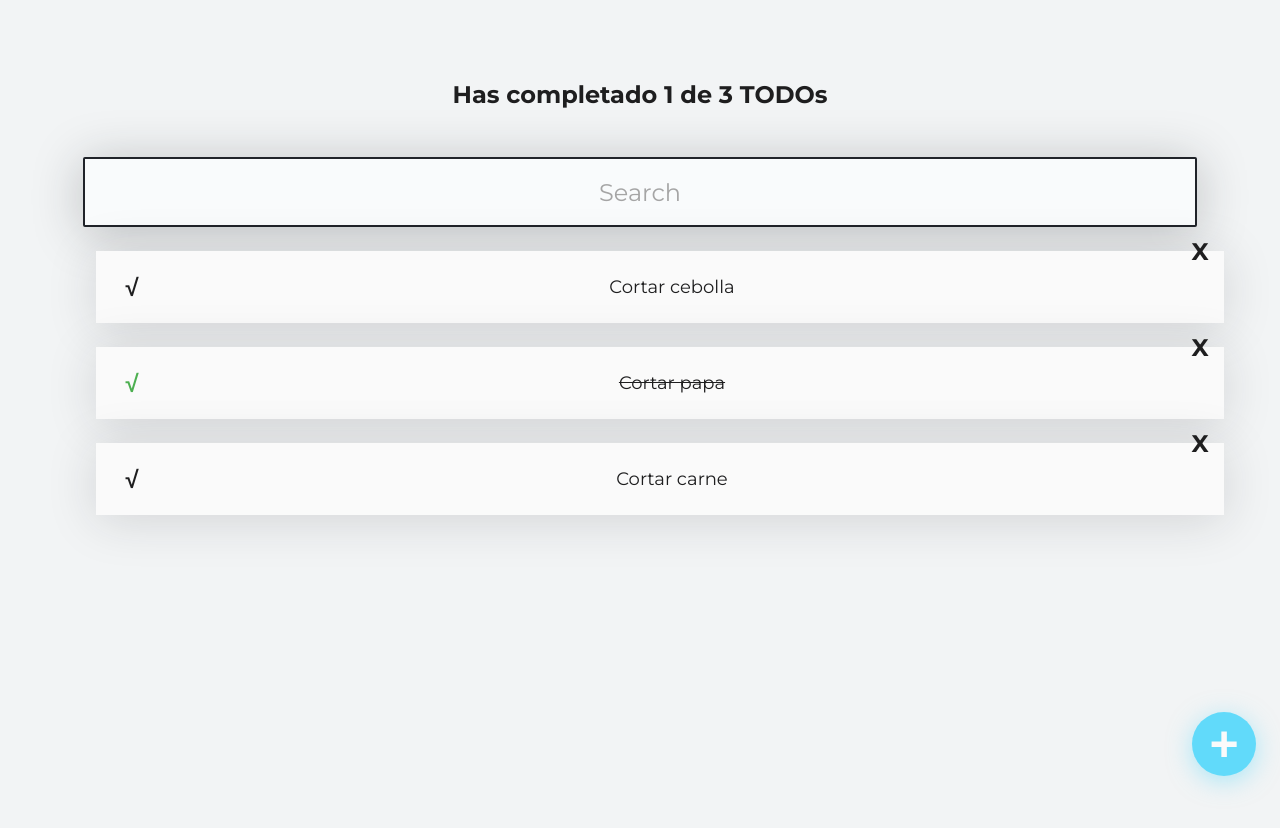
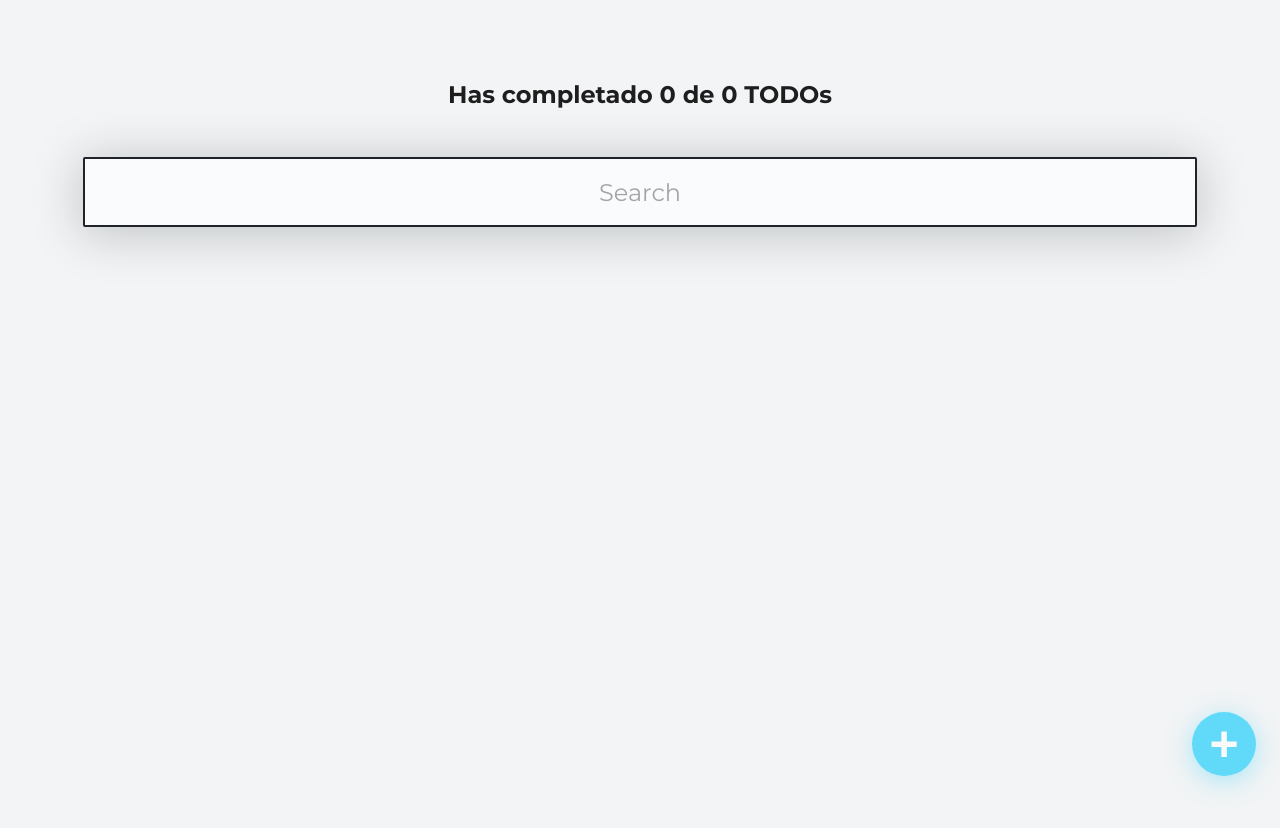
Before and after one commit to Dagapa/intro-react-vite, a React (Vite) app in the folder ToDo-Machine/: page / in a window 1280 px wide. Shown: the top 828 px of the page. Built offline with nearby package versions, Linux system fonts and the light colour scheme.

Commit message:
localStorage

```diff
--- a/ToDo-Machine/src/App/App.jsx
+++ b/ToDo-Machine/src/App/App.jsx
@@ -1,22 +1,40 @@
 import React, { useState } from 'react'
-import './App.css'
-import { TodoCounter } from '../TodoCounter/TodoCounter';
-import { TodoSearch } from '../TodoSearch/TodoSearch';
-import { TodoList } from '../TodoList/TodoList';
-import { TodoItem } from '../TodoItem/TodoItem';
-import { CreateTodoButton } from '../CreateTodoButton/CreateTodoButton';
+import { AppUI } from './AppUi';
 
+// const defaultTodos = [
+//   { text: 'Cortar cebolla', completed: false },
+//   { text: 'Cortar papa', completed: true },
+//   { text: 'Cortar carne', completed: false }
+// ];
 
-const defaultTodos = [
-  { text: 'Cortar cebolla', completed: false },
-  { text: 'Cortar papa', completed: true },
-  { text: 'Cortar carne', completed: false }
-];
+function useLocalStorage(itemName, initialValue) {
+  const localStorageItem = localStorage.getItem(itemName);
+  let paresedItem;
+
+  if (!localStorageItem) {
+    localStorage.setItem(itemName, JSON.stringify(initialValue));
+    paresedItem = initialValue;
+  } else {
+    paresedItem = JSON.parse(localStorageItem);
+  }
+
+  const [item, setItem] = React.useState(paresedItem);
+
+  const saveItem = (newItem) => {
+    const stringifiedItem = JSON.stringify(newItem);
+    localStorage.setItem(itemName, stringifiedItem);
+    setItem(newItem);
+  };
+
+  return [
+    item,
+    saveItem
+  ];
+}
 
 function App() {
-  const [todos, setTodos] = React.useState(defaultTodos)
+  const [todos, saveTodos] = useLocalStorage('TODOS_V1', []);
   const [searchValue, setSearchValue] = React.useState('');
-
   const completedTodos = todos.filter(todos => !!todos.completed).length;
   const totalTodos = todos.length;
 
@@ -36,43 +54,25 @@ function App() {
     const todoIndex = todos.findIndex(todo => todo.text === text);
     const newTodos = [...todos]
     newTodos[todoIndex].completed = true;
-    setTodos(newTodos)
+    saveTodos(newTodos)
   }
 
-  const deleteTodos = (text) => {
+  const deleteTodo = (text) => {
     const todoIndex = todos.findIndex(todo => todo.text === text);
     const newTodos = [...todos]
     newTodos.splice(todoIndex, 1);
-    setTodos(newTodos)
+    saveTodos(newTodos)
   }
 
   return (
-    <React.Fragment>
-      <TodoCounter
-        total={totalTodos}
-        completed={completedTodos}
-      />
-
-      <TodoSearch
-        searchValue={searchValue}
-        setSearchValue={setSearchValue}
-      />
-
-      <TodoList>
-        {searchedTodos.map(todo => (
-          <TodoItem
-            key={todo.text}
-            text={todo.text}
-            completed={todo.completed}
-            onComplete={() => completeTodo(todo.text)}
-            onDelete={() => deleteTodos(todo.text)}
-
-          />))}
-      </TodoList>
-
-      <CreateTodoButton />
-
-    </React.Fragment>
+    <AppUI
+      totalTodos={totalTodos}
+      completedTodos={completedTodos} searchValue={searchValue}
+      setSearchValue={setSearchValue}
+      searchedTodos={searchedTodos}
+      completeTodo={completeTodo}
+      deleteTodo={deleteTodo}
+    />
   )
 }
 
--- /dev/null
+++ b/ToDo-Machine/src/App/AppUi.jsx
@@ -0,0 +1,47 @@
+import React from "react";
+import { TodoCounter } from '../TodoCounter/TodoCounter';
+import { TodoSearch } from '../TodoSearch/TodoSearch';
+import { TodoList } from '../TodoList/TodoList';
+import { TodoItem } from '../TodoItem/TodoItem';
+import { CreateTodoButton } from '../CreateTodoButton/CreateTodoButton';
+import './App.css'
+
+function AppUI({
+    totalTodos,
+    completedTodos,
+    searchValue,
+    setSearchValue,
+    searchedTodos,
+    completeTodo,
+    deleteTodo }) {
+
+    return (
+        <React.Fragment>
+            <TodoCounter
+                total={totalTodos}
+                completed={completedTodos}
+            />
+
+            <TodoSearch
+                searchValue={searchValue}
+                setSearchValue={setSearchValue}
+            />
+
+            <TodoList>
+                {searchedTodos.map(todo => (
+                    <TodoItem
+                        key={todo.text}
+                        text={todo.text}
+                        completed={todo.completed}
+                        onComplete={() => completeTodo(todo.text)}
+                        onDelete={() => deleteTodos(todo.text)}
+
+                    />))}
+            </TodoList>
+
+            <CreateTodoButton />
+
+        </React.Fragment>)
+}
+
+export { AppUI };
```
